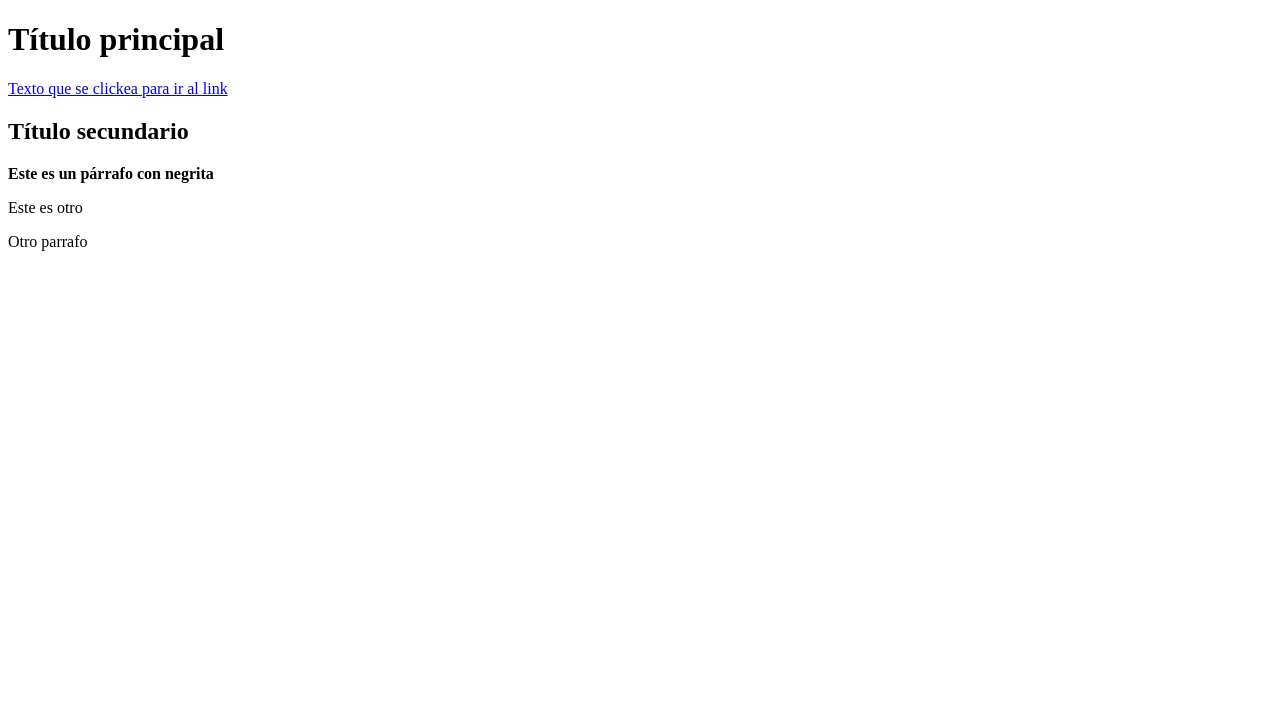
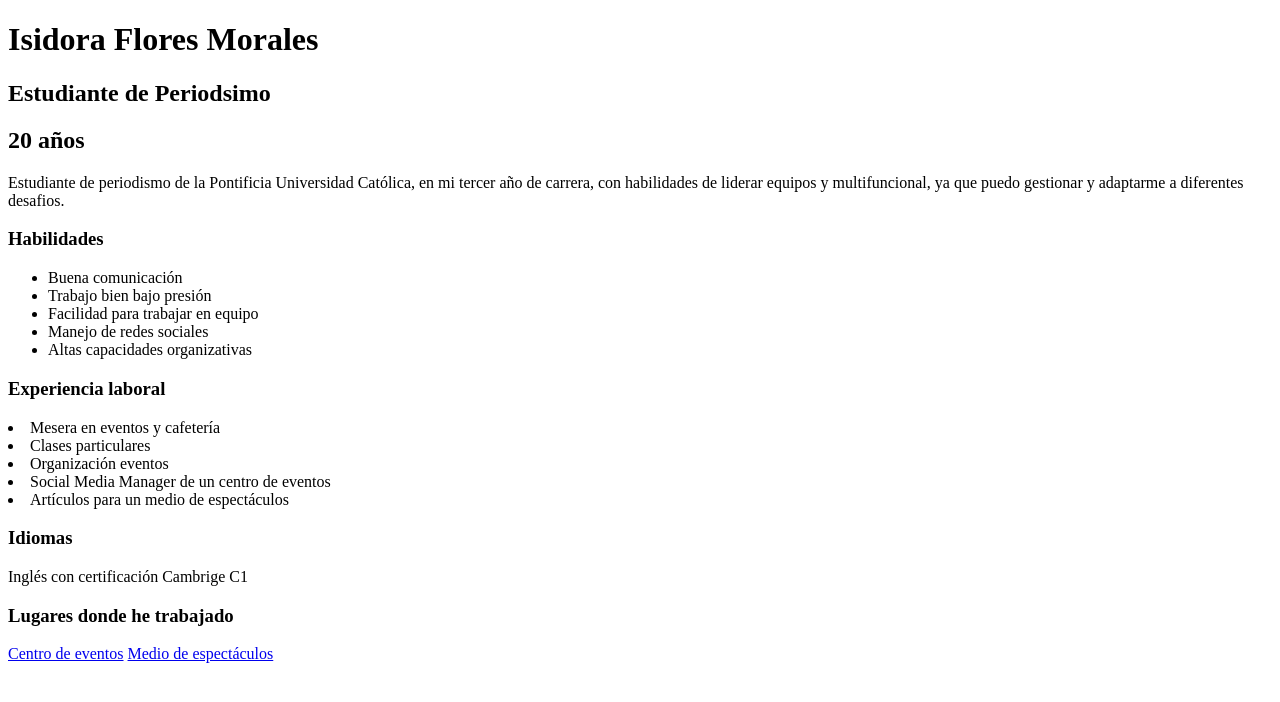
Before and after one commit to Isifloresm/Tareas-Flores, a plain HTML site: page docs/index.html in a window 1280 px wide. Drawn offline with Linux system fonts and the light colour scheme.

Commit message:
Update index.html

```diff
--- a/docs/index.html
+++ b/docs/index.html
@@ -4,25 +4,37 @@
     <title>Curriculum</title>
 </head>
 <body>
-    <h1>Título principal</h1>
+    <h1>Isidora Flores Morales</h1>
+    <h2>Estudiante de Periodsimo</h2>
+    <h2>20 años</h2>
+    <P>Estudiante de periodismo de la Pontificia Universidad Católica, en mi tercer año de carrera,
+        con habilidades de liderar equipos y multifuncional, ya que puedo gestionar y adaptarme a diferentes desafios.
+    </P>
+    <h3>Habilidades</h3>
+    <ul>
+        <li>Buena comunicación</li>
+        <li>Trabajo bien bajo presión</li>
+        <li>Facilidad para trabajar en equipo</li>
+        <li>Manejo de redes sociales</li>
+        <li>Altas capacidades organizativas</li>
+    </ul>
+<h3>Experiencia laboral</h3>
+<li>Mesera en eventos y cafetería</li>
+<li>Clases particulares</li>
+<li>Organización eventos</li>
+<li>Social Media Manager de un centro de eventos</li>
+<li>Artículos para un medio de espectáculos</li>
+<h3>Idiomas</h3>
+<P> Inglés con certificación Cambrige C1</P>
+<h3>Lugares donde he trabajado</h3>
 
-    <a href="https://www.uc.cl/">
-        Texto que se clickea para ir al link</a>
+    <a href="https://www.instagram.com/circon_centrodeeventos?utm_source=ig_web_button_share_sheet&igsh=ZDNlZDc0MzIxNw==">
+        Centro de eventos</a>
+        <a href="https://www.instagram.com/expectadorcl?utm_source=ig_web_button_share_sheet&igsh=ZDNlZDc0MzIxNw==">
+           Medio de espectáculos</a>
 
 
-    <h2>
-        Título secundario
-    </h2>
 
-    <p>
-       <b>Este es un párrafo con negrita</b>
-    </p>
-
-    Este es otro
-
-    <P>
-        Otro parrafo
-    </P>
 
 
 </body>
```
